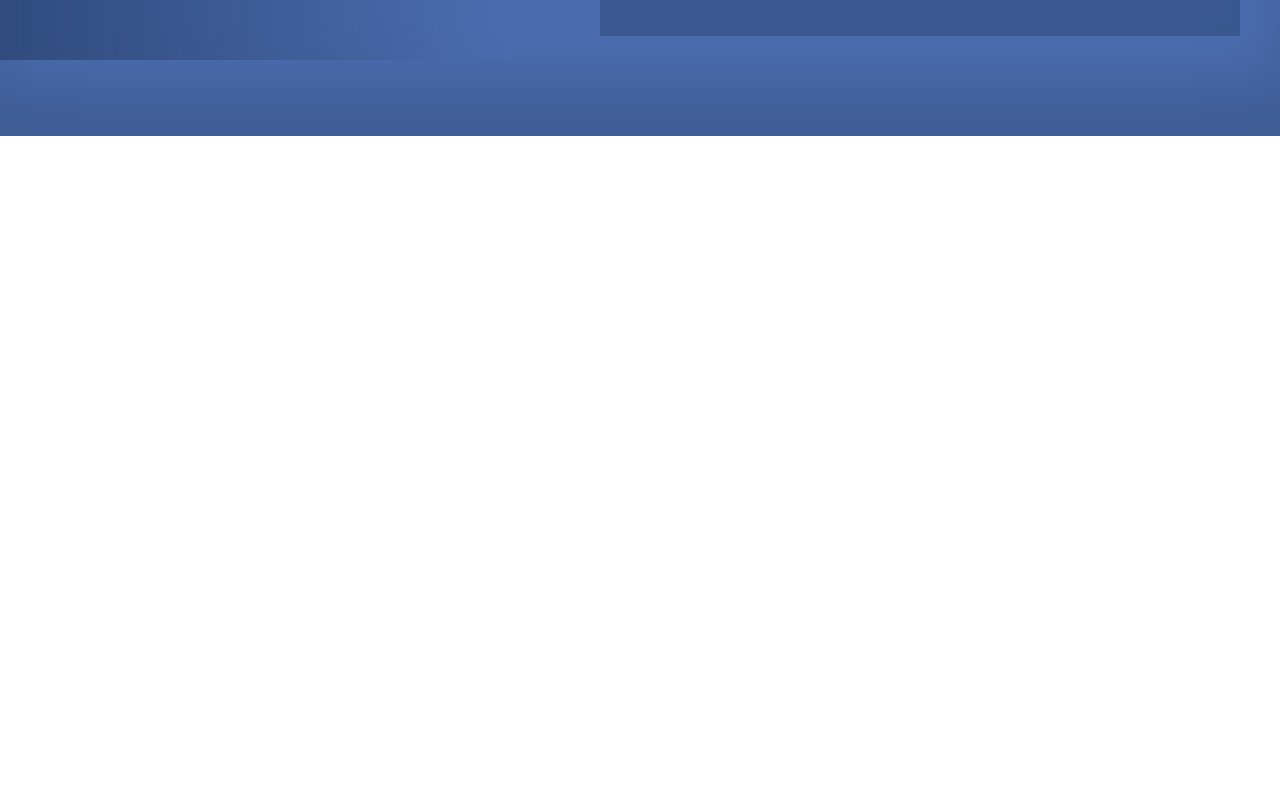
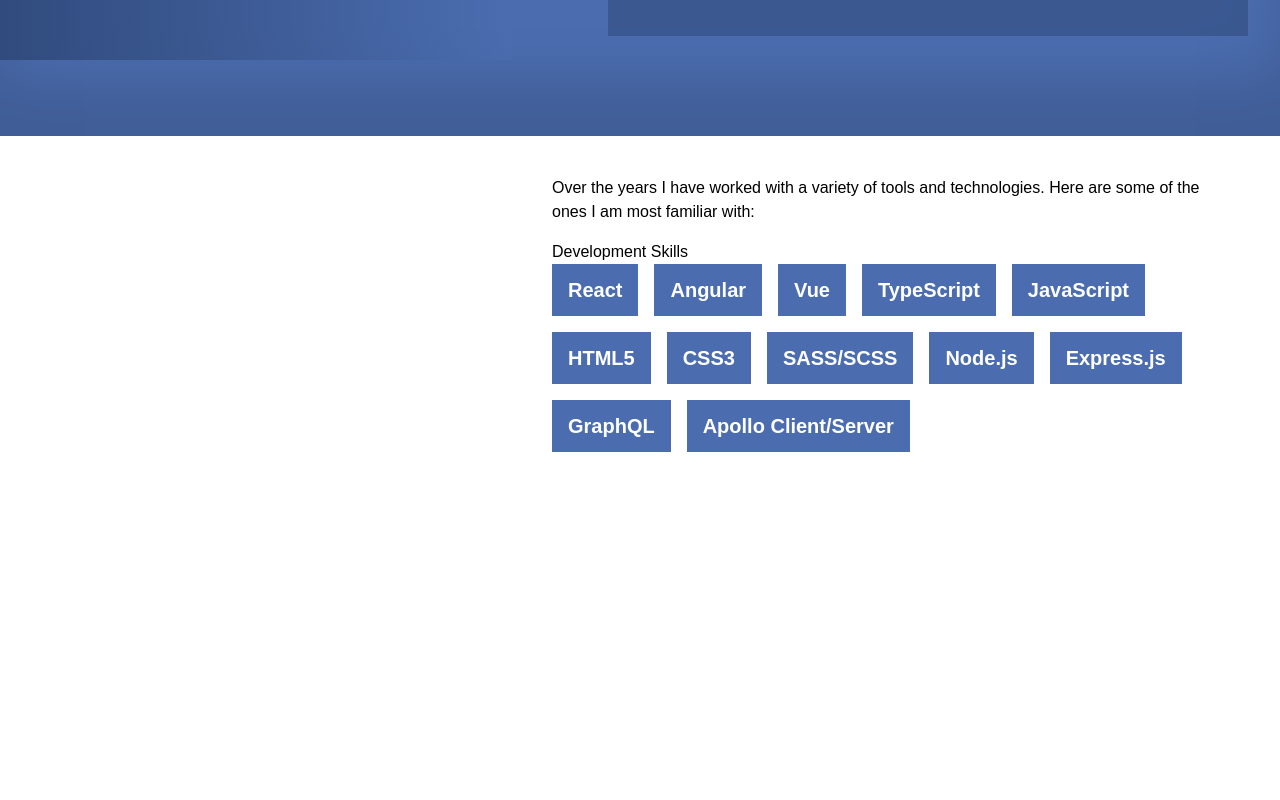
Before and after one commit to tysonsukeforth/tysonsukeforth.com, an Astro site: page / in a window 1280 px wide. Shown: the part 740-1540 px from the top of the page. Built offline with nearby package versions, Linux system fonts and the light colour scheme; Astro itself is replaced by a stand-in of ours.

Commit message:
POR-20 Initial layout

```diff
--- a/src/components/Hero.astro
+++ b/src/components/Hero.astro
@@ -4,13 +4,13 @@ import face from "../assets/face.png"
 ---
 
 <div id="about" class="relative bg-ts-blue-medium mt-[50px] inset-shadow-[0_-60px_60px_rgba(0,0,0,0.15)] sm:py-10 md:py-12 lg:min-h-[95vh] lg:mt-0 lg:pt-20 lg:pb-25">
-    <div class="hidden sm:flex justify-between items-center px-6 md:px-10 bg-ts-blue-dark shadow-md lg:flex-row-reverse lg:justify-end lg:ml-[calc(50%-128px)] lg:mr-0 lg:p-0">
+    <div class="hidden sm:flex justify-between items-center px-6 md:px-10 bg-ts-blue-dark shadow-md lg:flex-row-reverse lg:justify-end lg:ml-[calc(50%-132px)] lg:mr-0 lg:p-0">
         <span class="lg:w-112 xl:w-134">
             <h1 class="hidden sm:max-lg:block text-4xl">Tyson Sukeforth</h1>
             <h2 class="hidden sm:max-lg:block">Sr Front End Developer &#x1F7A0; Engineering Manager</h2>
             <h4 class="hidden m-0 lg:inline-block"><strong class="hidden lg:inline">I am a Senior Front-End Developer and Engineering Manager</strong> who has combined his technical aptitude for UI creation and years of hard earned industry wisdom and interpersonal skills to lead development teams to success.</h4>
         </span>
-        <span class="flex justify-center shrink-0 items-center size-[175px] -my-7 ml-2 -mr-5 lg:-my-5 lg:-ml-8 lg:mr-0 xl:size-[200px] xl:-ml-12 xl:-mr-1.5 2xl:size-[225px] 2xl:-ml-10 2xl:-my-8 2xl:mr-2 rounded-full bg-ts-blue-dark z-20">
+        <span class="flex justify-center shrink-0 items-center size-[175px] -my-7 ml-2 -mr-5 lg:-my-5 lg:-ml-8 lg:mr-0 xl:size-[200px] xl:-ml-13 2xl:size-[224px] 2xl:-ml-7 2xl:-my-8 2xl:mr-6 rounded-full bg-ts-blue-dark z-20">
             <Image class="w-[102px] h-[113px] mt-3 2xl:scale-120 2xl:mt-5" src={face} width={102} height={113} alt="I always feel like somebody's watching me..." />
         </span>
     </div>
--- a/src/components/Skills.astro
+++ b/src/components/Skills.astro
@@ -1 +1,19 @@
-<div id="skills" class="bg-white min-h-screen"></div>
+<div id="skills" class="bg-white min-h-screen text-black">
+    <div class="content-container p-10">
+        <p>Over the years I have worked with a variety of tools and technologies. Here are some of the ones I am most familiar with:</p>
+        <h2 class="">Development Skills</h2>
+        <ul class="flex flex-wrap items-center justify-start gap-4">
+            <li class="px-4 py-3 text-white text-xl font-semibold bg-ts-blue-medium">React</li>
+            <li class="px-4 py-3 text-white text-xl font-semibold bg-ts-blue-medium">Angular</li>
+            <li class="px-4 py-3 text-white text-xl font-semibold bg-ts-blue-medium">Vue</li>
+            <li class="px-4 py-3 text-white text-xl font-semibold bg-ts-blue-medium">TypeScript</li>
+            <li class="px-4 py-3 text-white text-xl font-semibold bg-ts-blue-medium">JavaScript</li>
+            <li class="px-4 py-3 text-white text-xl font-semibold bg-ts-blue-medium">HTML5</li>
+            <li class="px-4 py-3 text-white text-xl font-semibold bg-ts-blue-medium">CSS3</li>
+            <li class="px-4 py-3 text-white text-xl font-semibold bg-ts-blue-medium">SASS/SCSS</li>
+            <li class="px-4 py-3 text-white text-xl font-semibold bg-ts-blue-medium">Node.js</li>
+            <li class="px-4 py-3 text-white text-xl font-semibold bg-ts-blue-medium">Express.js</li>
+            <li class="px-4 py-3 text-white text-xl font-semibold bg-ts-blue-medium">GraphQL</li>
+            <li class="px-4 py-3 text-white text-xl font-semibold bg-ts-blue-medium">Apollo Client/Server</li>
+        </ul>
+</div>
--- a/src/styles/global.css
+++ b/src/styles/global.css
@@ -41,7 +41,7 @@
 
 @layer components {
     .content-container {
-        @apply lg:relative lg:w-156 lg:left-[calc(50%-128px)] xl:w-192 xl:left-[calc(50%-136px)] 2xl:w-216 2xl:left-[calc(50%-152px)]
+        @apply lg:relative lg:w-156 lg:left-[calc(50%-128px)] xl:w-191 2xl:w-210
     }
 }
 
```
